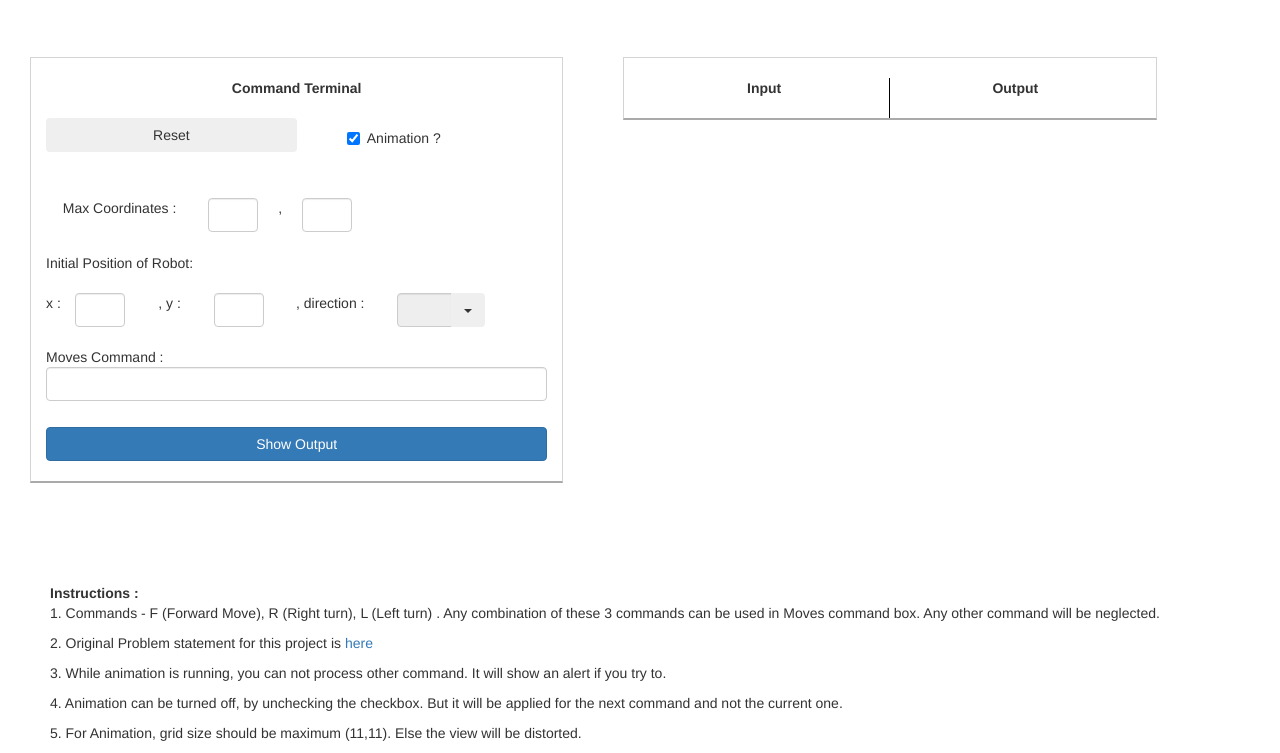
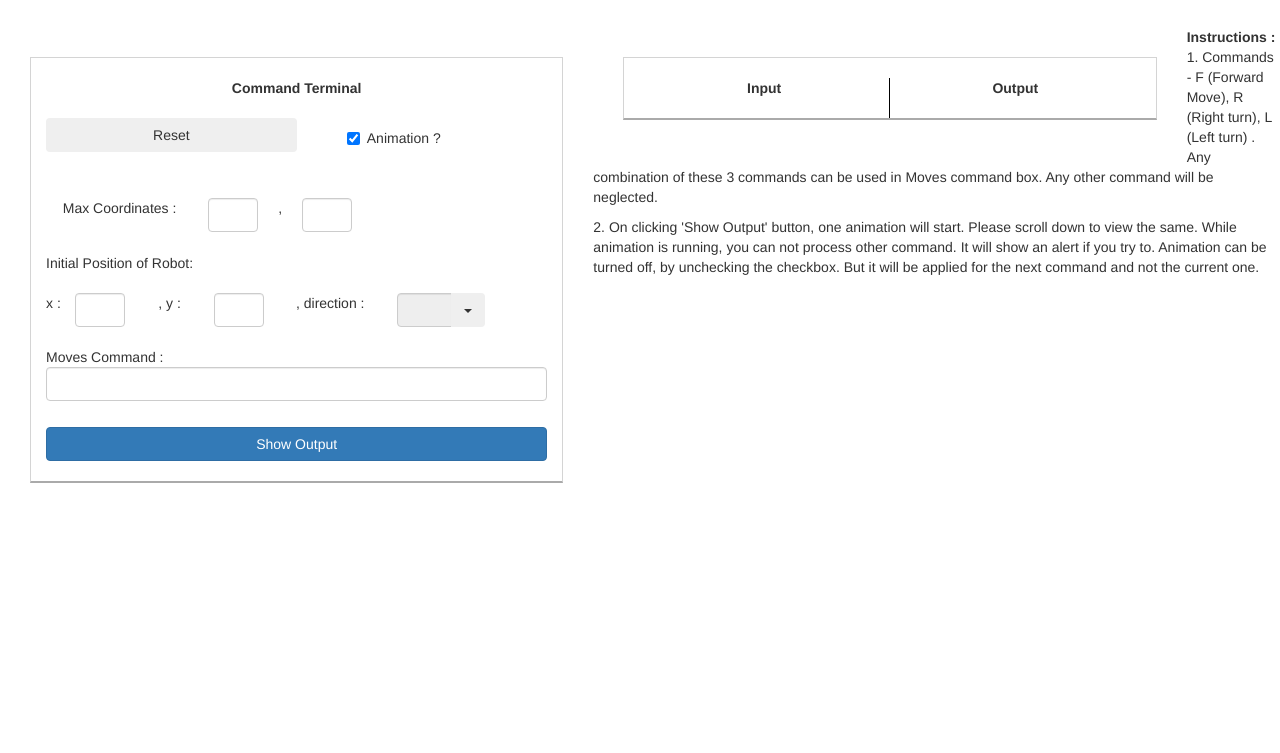
Before and after one commit to ershwetabansal/Mars-Robot-Problem, a website: page public/views/index.html in a window 1280 px wide. Shown: the part 83-836 px from the top of the page. After the commit the page ends 800 px from the top, so only its background shows below. Drawn offline with nearby package versions, Linux system fonts and the light colour scheme.

Commit message:
Few changes

```diff
--- a/public/views/index.html
+++ b/public/views/index.html
@@ -83,14 +83,21 @@
 					</div>
 
 				</div>
+
 			</div>
-
+			<div style="margin-left:50px;">
+				<strong>Instructions :</strong>
+				<p>1. Commands - F (Forward Move), R (Right turn), L (Left turn) . Any combination of these 3 commands can be used in Moves command box. Any other command will be neglected.
+				</p>
+				<p>2. On clicking 'Show Output' button, one animation will start. Please scroll down to view the same. While animation is running, you can not process other command. It will show an alert if you try to. Animation can be turned off, by unchecking the checkbox. But it will be applied for the next command and not the current one.
+				</p>
+			</div>
 		</div>
 		<br><br>
 		<div class="col-md-1 col-sm-1 col-xs-1"></div>
-		<div class="col-md-11 col-sm-11 col-xs-11" >
+		<div class="col-md-9 col-sm-9 col-xs-9" >
 			<div class="grid-box">
-				<div  style="margin:50px auto;">
+				<div >
 					<div ng-repeat="row in gridObj">
 						<div class="row">
 							<div class="grid-item border-grid-item" ng-repeat="elem in row" ng-class="elem.gridcolor">
@@ -100,21 +107,13 @@
 					</div>
 				</div>
 			</div>
+			<span ng-show="gridObj.length > 0">0,0</span>
+
 		</div>
 
-
-	</div>
-	<div style="margin-left:50px;">
-		<strong>Instructions :</strong>
-		<p>1. Commands - F (Forward Move), R (Right turn), L (Left turn) . Any combination of these 3 commands can be used in Moves command box. Any other command will be neglected.
-		</p>
-		<p>2. Original Problem statement for this project is  <a href="https://drive.google.com/file/d/0B92tk0kBJxVeRnB0QW9JcHl2SXM/view">here</a>
-		</p>
-		<p>3. While animation is running, you can not process other command. It will show an alert if you try to.
-		</p>
-		<p>4. Animation can be turned off, by unchecking the checkbox. But it will be applied for the next command and not the current one.
-		</p>
-		<p>5. For Animation, grid size should be maximum (11,11). Else the view will be distorted.</p>
+		<div ng-show="gridObj.length > 0" class="col-md-2 col-sm-2 col-xs-2">
+			<img src="/assets/NEWS.png" height="120" width="120"></img>
+		</div>
 
 	</div>
 	<script type="text/javascript" src="https://ajax.googleapis.com/ajax/libs/angularjs/1.3.15/angular.min.js"></script>
```
Also changed, not shown: public/assets/NEWS.png (added).
